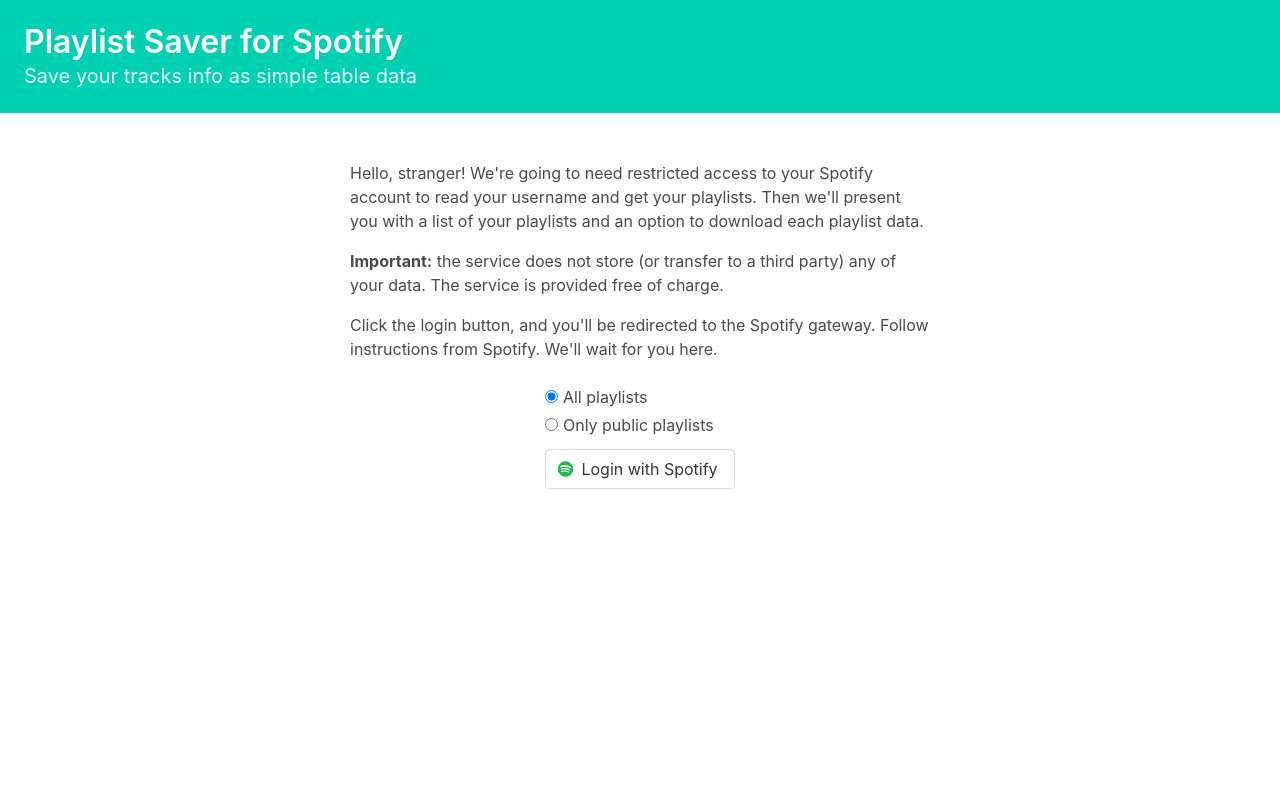
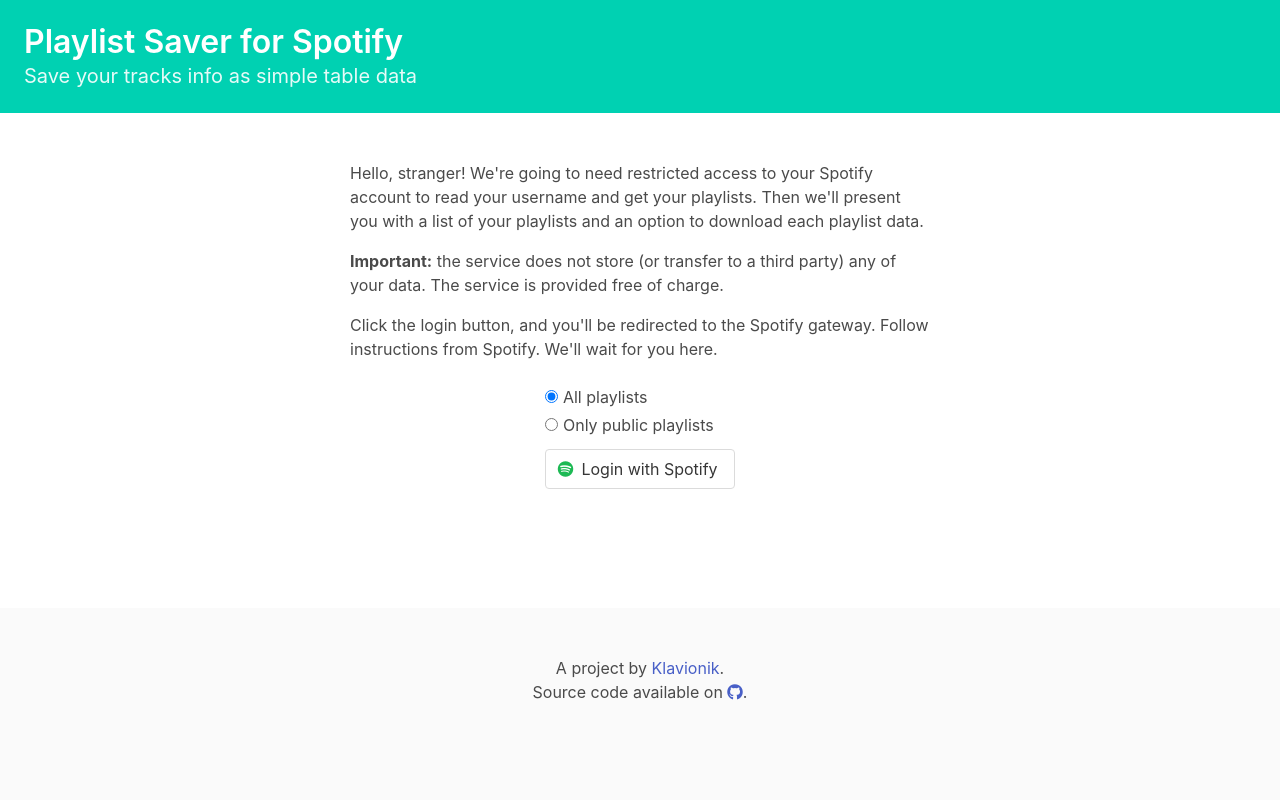
Before and after one commit to Klavionik/playlist-saver, a FastAPI app: page / in a window 1280 px wide. Run offline with FastAPI, Linux system fonts and the light colour scheme; some libraries are stand-ins or nearby versions.

Commit message:
Add footer

```diff
--- a/app/templates/base.html
+++ b/app/templates/base.html
@@ -12,14 +12,19 @@
   {% block head %}
   {% endblock %}
 </head>
-<body>
+<body class="is-flex is-flex-direction-column" style="min-height: 100vh;">
 <header class="hero is-primary is-small">
   <div class="hero-body">
     <p class="title">Playlist Saver for Spotify</p>
     <p class="subtitle">Save your tracks info as simple table data</p>
   </div>
 </header>
-{% block content %}
-{% endblock %}
+<main class="is-flex-grow-1">
+  {% block content %}
+  {% endblock %}
+</main>
+<footer class="footer has-text-centered mt-auto">
+  A project by <a href="https://klavionik.dev">Klavionik</a>.<br/>Source code available on <a href="https://github.com/Klavionik/playlist-saver"><i class="fab fa-github"></i></a>.
+</footer>
 </body>
 </html>
```
